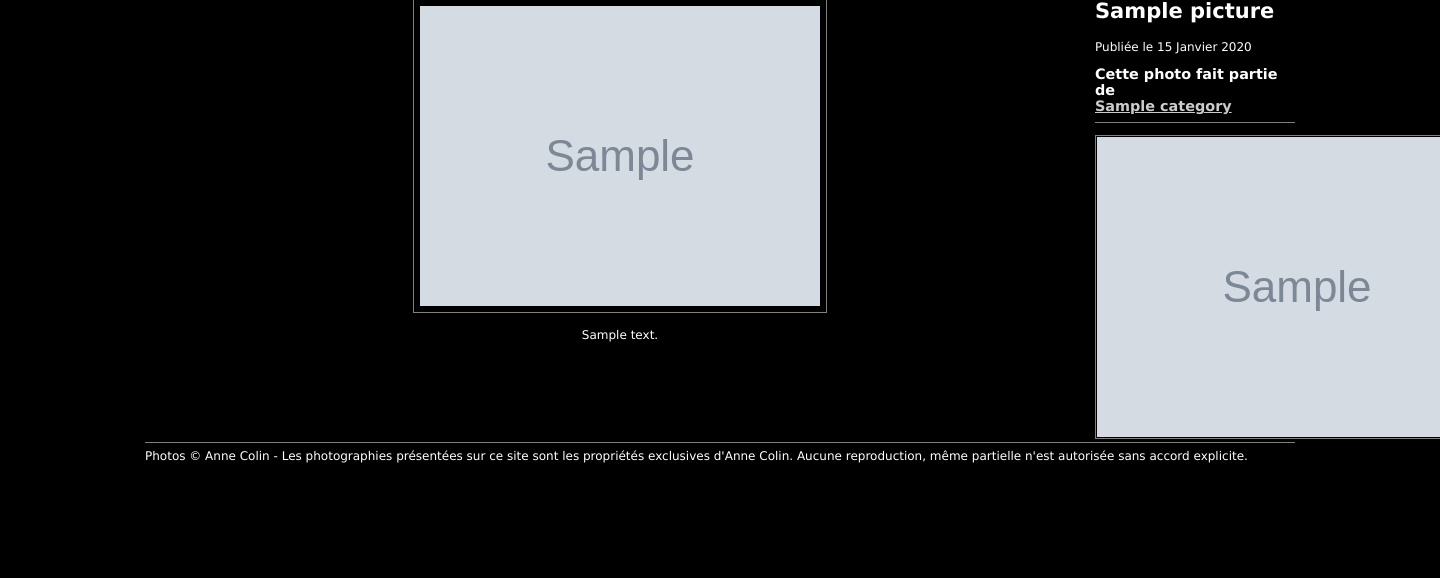
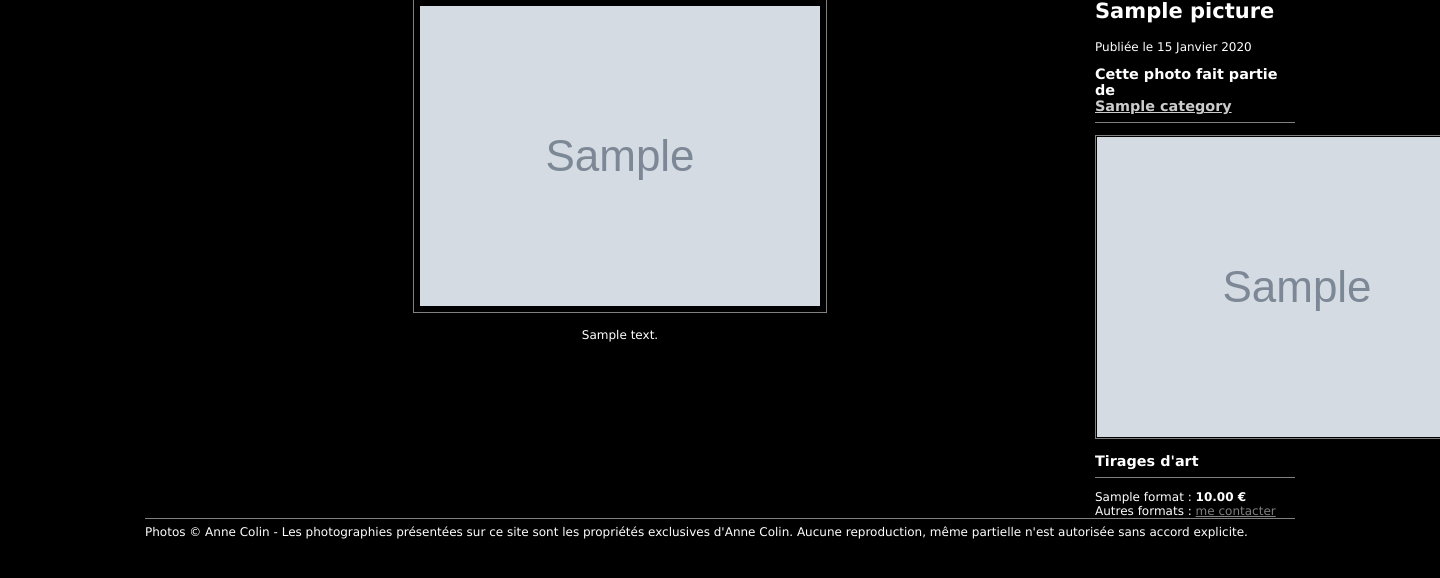
Before and after one commit to SpaceFox/ac, a Django app: page /picture/1/ in a window 1440 px wide; the page is wider, and only the part inside the window is pictured. Shown: the part 94-672 px from the top of that part. Run offline with Django 3.2, Linux system fonts and the light colour scheme; tables that the repository leaves empty hold one stand-in row (values such as "Sample post"); grey boxes marked "Sample" are stand-in pictures; some libraries are stand-ins or nearby versions.

Commit message:
Affichage des formats

```diff
--- a/AnneColin/gallery/templates/gallery/picture.html
+++ b/AnneColin/gallery/templates/gallery/picture.html
@@ -29,17 +29,15 @@
 				</li>
 			{% endfor %}
 		</ul>
-		<!--
-		<c:if test="${!empty prices}">
+		{% if picture.formats.all %}
 			<h2>Tirages d'art</h2>
 			<ul>
-				<c:forEach items="${prices}" var="price">
-					<li>${price.format.name} : <strong>${price.formattedValue}</strong></li>
-				</c:forEach>
+				{% for format in picture.formats.all %}
+					<li>{{ format.name }} : <strong>{{ format.price|floatformat:2 }} €</strong></li>
+				{% endfor %}
 				<li>Autres formats : <a href="">me contacter</a></li>
 			</ul>
-		</c:if>
-		-->
+		{% endif %}
 	</aside>
 {% endblock %}
 
```
